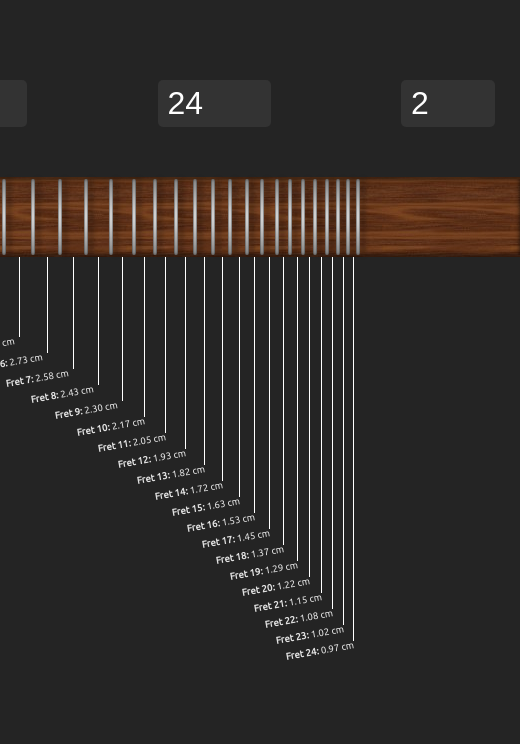
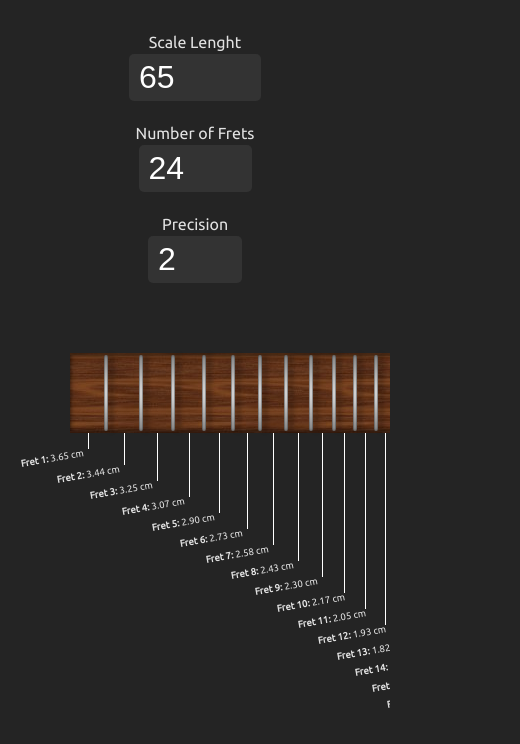
Before and after one commit to yinkar/guitar-fret-calculator, a Vue app: page / in a window 390 px wide. Shown: the top 744 px of the page, 520 px wide, since content can reach past the window. Built offline with nearby package versions, Linux system fonts and the light colour scheme.

Commit message:
Mobile style fix

```diff
--- a/src/App.vue
+++ b/src/App.vue
@@ -40,9 +40,20 @@ onMounted(() => {
 
   <div class="app-container">
     <div class="panel">
-      <input type="number" min="1" max="200" @input="fretCountEvent" v-model="scaleLength">
-      <input type="number" min="1" max="40" @input="fretCountEvent" v-model="numberOfFrets">
-      <input type="number" min="1" max="6" @input="fretCountEvent" v-model="precision">
+      <div>
+        <label for="scale-length">Scale Lenght</label>
+        <input name="scale-length" type="number" min="1" max="200" @input="fretCountEvent" v-model="scaleLength">
+      </div>
+
+      <div>
+        <label for="number-of-frets">Number of Frets</label>
+        <input name="number-of-frets" type="number" min="1" max="40" @input="fretCountEvent" v-model="numberOfFrets">
+      </div>
+
+      <div>
+        <label for="precision">Precision</label>
+        <input name="precision" type="number" min="1" max="6" @input="fretCountEvent" v-model="precision">
+      </div>
     </div>
 
     <Result :frets="frets" :scale-length="scaleLength" :precision="precision" />
@@ -52,14 +63,26 @@ onMounted(() => {
 
 <style scoped>
 .app-container {
-  margin: 80px auto;
+  margin: 30px auto;
 }
 
 .panel {
+  width: 100vw;
+  justify-content: center;
+  margin: 0 auto;
+  align-items: center;
   display: flex;
-  width: 600px;
-  justify-content: space-between;
-  margin: 0 auto;
+  flex-direction: column;
+}
+
+.panel label {
+  white-space: nowrap;
+  display: block;
+}
+
+.panel > div {
+  margin-bottom: 20px;
+  text-align: center;
 }
 
 .panel input {
--- a/src/components/Result.vue
+++ b/src/components/Result.vue
@@ -18,6 +18,10 @@ defineProps({
 
 <style scoped>
   .result {
-    margin: 50px auto;
+    padding: 50px 70px;
+    overflow-x: auto;
+    overflow-y: hidden;
+    max-width: 100vw;
+    height: 1000px;
   }
 </style>
--- a/src/style.css
+++ b/src/style.css
@@ -5,6 +5,8 @@
 
   color: rgba(255, 255, 255, 0.87);
   background-color: #242424;
+  width: 100vw;
+  overflow: auto;
 }
 
 html, body {
@@ -12,11 +14,6 @@ html, body {
   padding: 0,
 }
 
-body {
-  display: flex;
-  justify-content: center;
-}
-
 @font-face {
   font-family: 'Ubuntu';
   src: url('./fonts/Ubuntu/Ubuntu-Regular.ttf');
```
